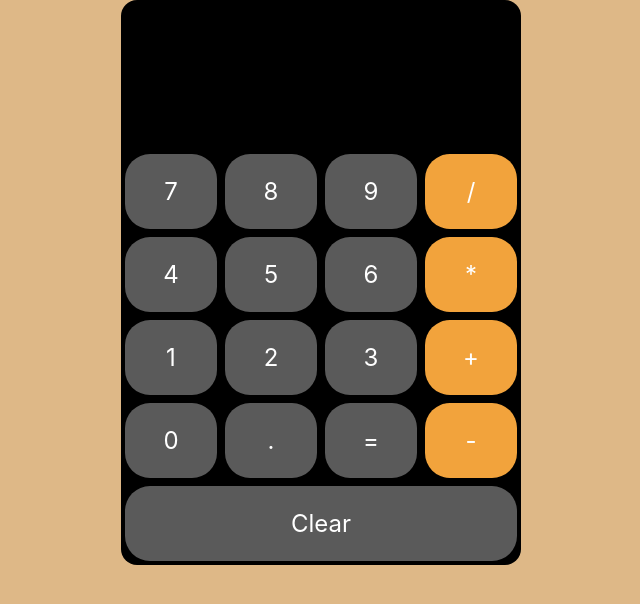
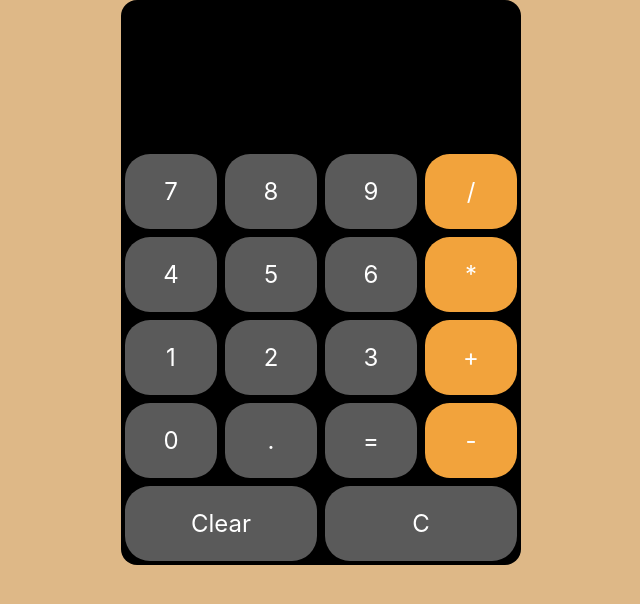
Before and after one commit to bbousoula/calculator, a React (Create React App) app: page / in a window 1280 px wide. Shown: the top 604 px of the page, without its empty margins (319-959 px from the left). Built offline with nearby package versions, Linux system fonts and the light colour scheme.

Commit message:
adding math js library

```diff
--- a/package.json
+++ b/package.json
@@ -6,6 +6,7 @@
     "@testing-library/jest-dom": "^5.11.4",
     "@testing-library/react": "^11.1.0",
     "@testing-library/user-event": "^12.1.10",
+    "mathjs": "^9.4.5",
     "node-sass": "4.14",
     "react": "^17.0.2",
     "react-dom": "^17.0.2",
--- a/src/App.js
+++ b/src/App.js
@@ -1,4 +1,6 @@
 import React, { useState } from "react";
+
+import * as math from "mathjs";
 
 import "./App.css";
 import Button from "./components/Button/Button";
@@ -12,15 +14,20 @@ const App = () => {
     setText((text) => [...text, val + " "]);
   };
 
+  const calculateResult = () => {
+    const input = text.join(""); //Remove commas
+    setResult(math.evaluate(input));
+  };
+
   const resetInput = () => {
     setText("");
     setResult("");
   };
 
-  const calculateResult = () => {
-    const input = text.join(""); //Remove commas
-    setResult(eval(input));
+  const backspace = () => {
+    setText(text.slice(0, -1));
   };
+
   const buttonColor = "#f2a33c";
   return (
     <div className="container">
@@ -50,7 +57,10 @@ const App = () => {
           <Button symbol="=" handleClick={calculateResult} />
           <Button symbol="-" color={buttonColor} handleClick={addToText} />
         </div>
-        <Button symbol="Clear" handleClick={resetInput} />
+        <div className="row">
+          <Button symbol="Clear" handleClick={resetInput} />
+          <Button symbol="C" handleClick={backspace} />
+        </div>
       </div>
     </div>
   );
```
Also changed, not shown: 2 other files (tests, documents, lock files or other folders).
